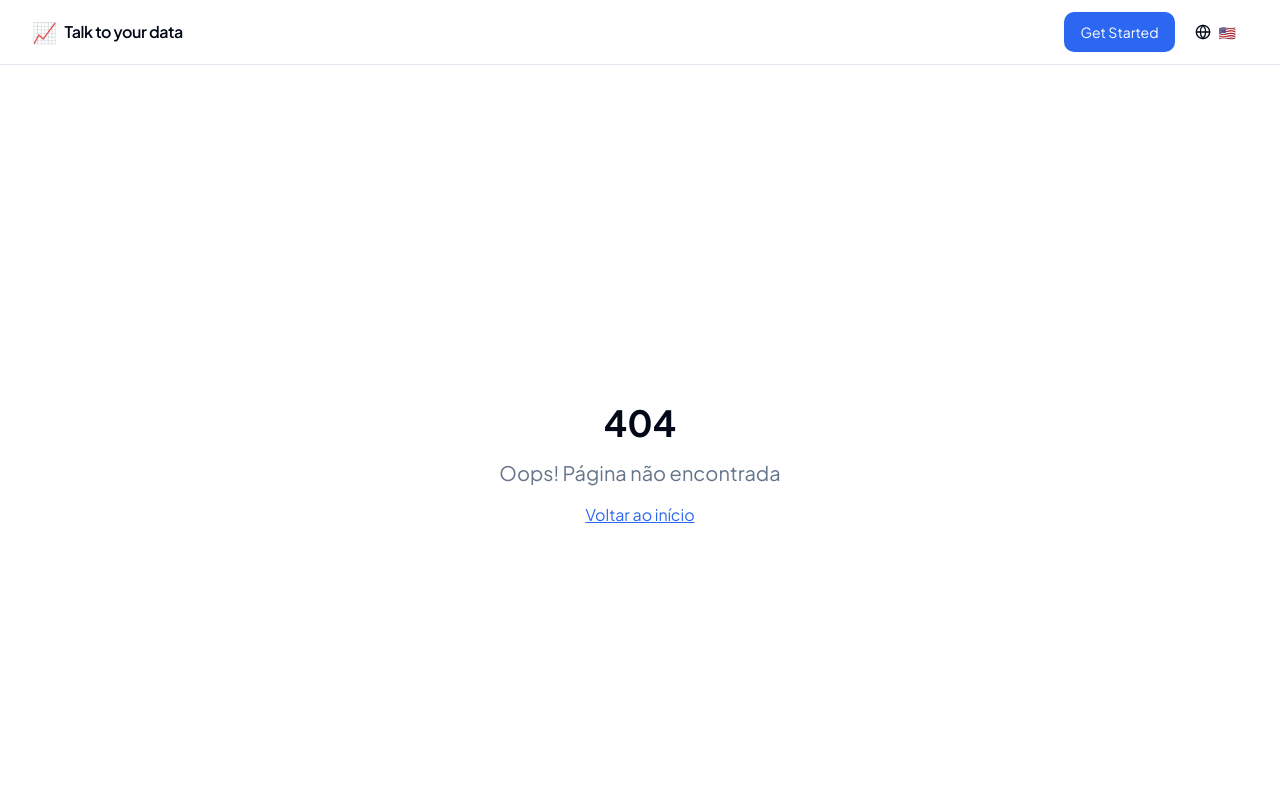
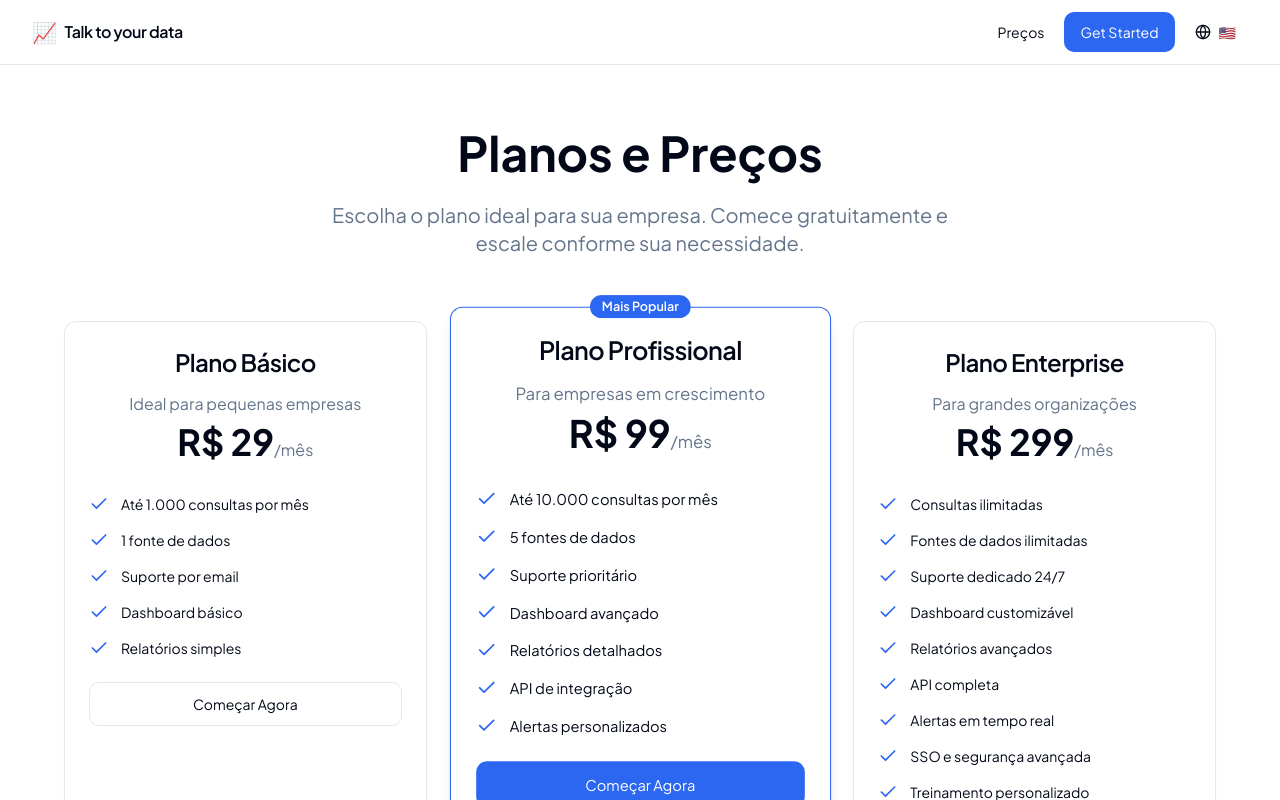
Before and after one commit to Empreiteiro/data-talks, a React (Vite) app: page /pricing in a window 1280 px wide. Before the commit this address had no page. Shown: the top 800 px of the page. Built offline with nearby package versions, Linux system fonts and the light colour scheme.

Commit message:
Add pricing page and link
Add a new page for pricing and plans. Update the header to include a link to this new page. The pricing page will feature three distinct sections for different pricing tiers with placeholder text.

```diff
--- a/src/App.tsx
+++ b/src/App.tsx
@@ -5,6 +5,7 @@ import { QueryClient, QueryClientProvider } from "@tanstack/react-query";
 import { BrowserRouter, Routes, Route, Navigate } from "react-router-dom";
 import { LanguageProvider } from "@/contexts/LanguageContext";
 import Index from "./pages/Index";
+import Pricing from "./pages/Pricing";
 import NotFound from "./pages/NotFound";
 import NavBar from "@/components/layout/NavBar";
 import Footer from "@/components/layout/Footer";
@@ -41,6 +42,7 @@ const App = () => (
             <Routes>
               <Route path="/" element={<Index />} />
               <Route path="/login" element={<Auth />} />
+              <Route path="/pricing" element={<Pricing />} />
               <Route path="/share/:token" element={<ShareAgent />} />
               <Route path="/dashboard" element={<RequireAuth><Dashboard /></RequireAuth>} />
               <Route path="/sources" element={<RequireAuth><Sources /></RequireAuth>} />
--- a/src/components/layout/NavBar.tsx
+++ b/src/components/layout/NavBar.tsx
@@ -32,9 +32,14 @@ const NavBar = () => {
               <Button variant="secondary" size="sm" onClick={handleLogout}>{t('nav.logout')}</Button>
             </>
           ) : (
-            <Button asChild>
-              <Link to="/login">{t('nav.getStarted')}</Link>
-            </Button>
+            <>
+              <Button asChild variant="ghost" size="sm">
+                <Link to="/pricing">Preços</Link>
+              </Button>
+              <Button asChild>
+                <Link to="/login">{t('nav.getStarted')}</Link>
+              </Button>
+            </>
           )}
           <LanguageSelector />
         </div>
--- /dev/null
+++ b/src/pages/Pricing.tsx
@@ -0,0 +1,132 @@
+import { SEO } from "@/components/SEO";
+import { useLanguage } from "@/contexts/LanguageContext";
+import { Card, CardContent, CardDescription, CardFooter, CardHeader, CardTitle } from "@/components/ui/card";
+import { Button } from "@/components/ui/button";
+import { Badge } from "@/components/ui/badge";
+import { Check } from "lucide-react";
+
+const Pricing = () => {
+  const { t } = useLanguage();
+
+  const plans = [
+    {
+      name: "Plano Básico",
+      price: "R$ 29",
+      period: "/mês",
+      description: "Ideal para pequenas empresas",
+      badge: null,
+      features: [
+        "Até 1.000 consultas por mês",
+        "1 fonte de dados",
+        "Suporte por email",
+        "Dashboard básico",
+        "Relatórios simples"
+      ]
+    },
+    {
+      name: "Plano Profissional",
+      price: "R$ 99",
+      period: "/mês",
+      description: "Para empresas em crescimento",
+      badge: "Mais Popular",
+      features: [
+        "Até 10.000 consultas por mês",
+        "5 fontes de dados",
+        "Suporte prioritário",
+        "Dashboard avançado",
+        "Relatórios detalhados",
+        "API de integração",
+        "Alertas personalizados"
+      ]
+    },
+    {
+      name: "Plano Enterprise",
+      price: "R$ 299",
+      period: "/mês",
+      description: "Para grandes organizações",
+      badge: null,
+      features: [
+        "Consultas ilimitadas",
+        "Fontes de dados ilimitadas",
+        "Suporte dedicado 24/7",
+        "Dashboard customizável",
+        "Relatórios avançados",
+        "API completa",
+        "Alertas em tempo real",
+        "SSO e segurança avançada",
+        "Treinamento personalizado"
+      ]
+    }
+  ];
+
+  return (
+    <div className="min-h-screen">
+      <SEO
+        title="Planos e Preços"
+        description="Escolha o plano ideal para sua empresa. Oferecemos soluções flexíveis para empresas de todos os tamanhos."
+      />
+
+      <main className="container py-16">
+        <div className="text-center mb-16">
+          <h1 className="text-4xl md:text-5xl font-bold mb-6">
+            Planos e Preços
+          </h1>
+          <p className="text-xl text-muted-foreground max-w-2xl mx-auto">
+            Escolha o plano ideal para sua empresa. Comece gratuitamente e escale conforme sua necessidade.
+          </p>
+        </div>
+
+        <div className="grid md:grid-cols-3 gap-8 max-w-6xl mx-auto">
+          {plans.map((plan, index) => (
+            <Card key={index} className={`relative ${index === 1 ? 'border-primary shadow-lg scale-105' : ''}`}>
+              {plan.badge && (
+                <Badge className="absolute -top-3 left-1/2 transform -translate-x-1/2 bg-primary text-primary-foreground">
+                  {plan.badge}
+                </Badge>
+              )}
+
+              <CardHeader className="text-center pb-8">
+                <CardTitle className="text-2xl mb-2">{plan.name}</CardTitle>
+                <CardDescription className="text-base">{plan.description}</CardDescription>
+                <div className="mt-4">
+                  <span className="text-4xl font-bold">{plan.price}</span>
+                  <span className="text-muted-foreground">{plan.period}</span>
+                </div>
+              </CardHeader>
+
+              <CardContent className="space-y-4">
+                {plan.features.map((feature, featureIndex) => (
+                  <div key={featureIndex} className="flex items-center gap-3">
+                    <Check className="h-5 w-5 text-primary flex-shrink-0" />
+                    <span className="text-sm">{feature}</span>
+                  </div>
+                ))}
+              </CardContent>
+
+              <CardFooter>
+                <Button
+                  className="w-full"
+                  variant={index === 1 ? "default" : "outline"}
+                  size="lg"
+                >
+                  Começar Agora
+                </Button>
+              </CardFooter>
+            </Card>
+          ))}
+        </div>
+
+        <div className="text-center mt-16">
+          <p className="text-muted-foreground mb-4">
+            Precisa de algo personalizado?
+          </p>
+          <Button variant="link" className="text-primary">
+            Entre em contato conosco
+          </Button>
+        </div>
+      </main>
+    </div>
+  );
+};
+
+export default Pricing;
```
